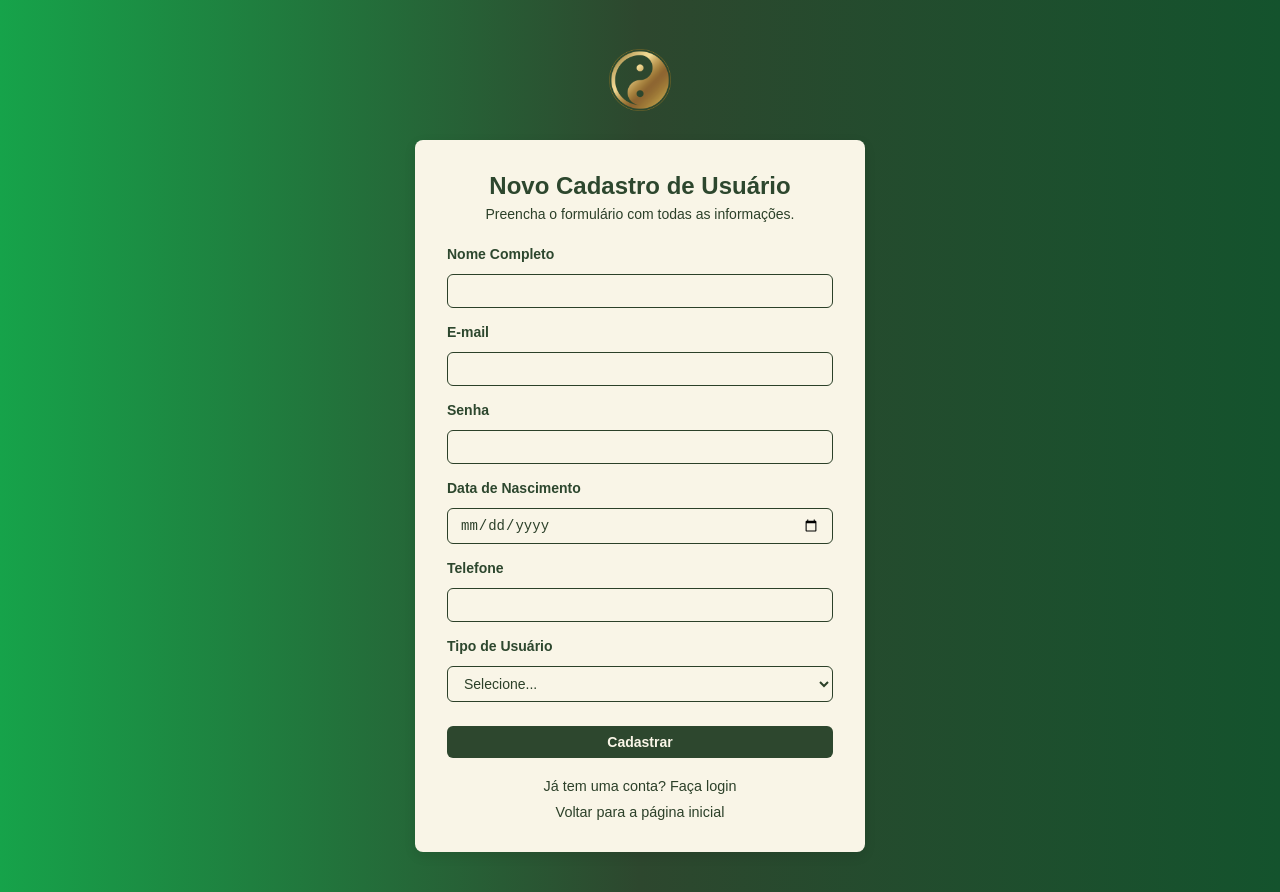
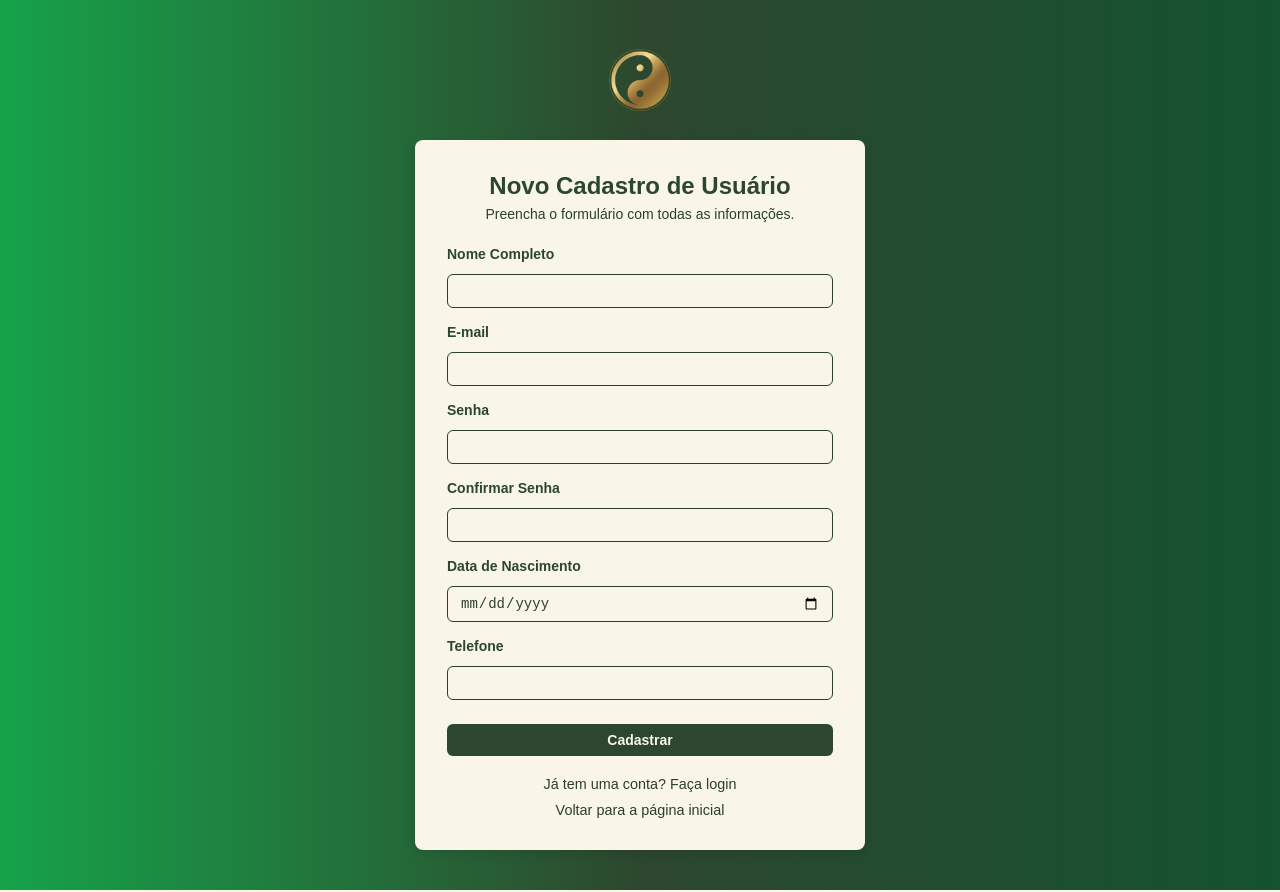
Before and after one commit to me-lucas-al/clinica-roberto-watanabe, a React (Vite) app in the folder frontend/: page /cadastro in a window 1280 px wide. Built offline with nearby package versions, Linux system fonts and the light colour scheme.

Commit message:
feat: connect login and register iin the api

```diff
--- a/frontend/src/pages/Cadastro/Cadastro.jsx
+++ b/frontend/src/pages/Cadastro/Cadastro.jsx
@@ -1,35 +1,45 @@
 import React from "react";
 import { useForm } from "react-hook-form";
-import { useNavigate } from "react-router-dom";
+import { useNavigate, Link } from "react-router-dom";
 import api from "../../api/api.js";
 import styles from "./cadastro.module.css";
 import logo from "../../assets/logo.png";
-import { Link } from "react-router-dom";
-import { toast } from "react-toastify"
+import { toast } from "react-toastify";
 
 export default function Cadastro() {
   const navigate = useNavigate();
   const {
     register,
     handleSubmit,
+    reset,
+    watch,
     formState: { errors },
   } = useForm();
 
+  const senhaDigitada = watch("senha", "");
+
   const onSubmit = async (data) => {
+    const { confirmarSenha: _confirmarSenha, ...dadosLimpos } = data; // _confirmarSenhanão será usada
+
+    const payload = {
+      ...dadosLimpos,
+      tipoUsuario: "cliente"
+    };
+
     try {
-      console.log('Dados do formulário:', data);
-      const response = await api.post("/api/register", data);
+      const response = await api.post("/api/register", payload);
 
       if (response.status === 201 && response.data.success) {
         toast.success("Usuário cadastrado com sucesso!");
-        setTimeout(() => { navigate("/login"); }, 2000);
+        reset();
+        navigate("/login");
       } else {
         toast.error("Erro ao tentar cadastrar.");
       }
     } catch (error) {
       console.error("Erro no cadastro:", error);
       if (error.response && error.response.status === 409) {
-        toast.error("E-mail já cadastrado. Tente outro e-mail.");
+        toast.error("E-mail já cadastrado. Tente outro email.");
       } else {
         toast.error("Erro ao tentar conectar. Verifique o servidor.");
       }
@@ -106,6 +116,27 @@ export default function Cadastro() {
             </div>
 
             <div className={styles.formGroup}>
+              <label className={styles.label} htmlFor="confirmarSenha">
+                Confirmar Senha
+              </label>
+              <input
+                className={styles.input}
+                id="confirmarSenha"
+                type="password"
+                {...register("confirmarSenha", {
+                  required: "Confirmação de senha é obrigatória",
+                  validate: (value) =>
+                    value === senhaDigitada || "As senhas não coincidem",
+                })}
+              />
+              {errors.confirmarSenha && (
+                <p style={{ color: "#ef4444", fontSize: "0.8rem" }}>
+                  {errors.confirmarSenha.message}
+                </p>
+              )}
+            </div>
+
+            <div className={styles.formGroup}>
               <label className={styles.label} htmlFor="dataNasc">
                 Data de Nascimento
               </label>
@@ -124,7 +155,6 @@ export default function Cadastro() {
               )}
             </div>
 
-            {/* telefone */}
             <div className={styles.formGroup}>
               <label className={styles.label} htmlFor="telefone">
                 Telefone
@@ -135,30 +165,6 @@ export default function Cadastro() {
                 type="tel"
                 {...register("telefone")}
               />
-            </div>
-
-            {/* tipoUsuario */}
-            <div className={styles.formGroup}>
-              <label className={styles.label} htmlFor="tipoUsuario">
-                Tipo de Usuário
-              </label>
-              <select
-                className={styles.select}
-                id="tipoUsuario"
-                {...register("tipoUsuario", {
-                  required: "Tipo de usuário é obrigatório",
-                })}
-              >
-                <option value="">Selecione...</option>
-                <option value="cliente">Cliente</option>
-                <option value="admin">Administrador</option>
-                <option value="terapeuta">Terapeuta</option>
-              </select>
-              {errors.tipoUsuario && (
-                <p style={{ color: "#ef4444", fontSize: "0.8rem" }}>
-                  {errors.tipoUsuario.message}
-                </p>
-              )}
             </div>
           </div>
 
--- a/frontend/src/pages/Login/Login.jsx
+++ b/frontend/src/pages/Login/Login.jsx
@@ -1,40 +1,45 @@
-import React from 'react';
-import { useForm } from 'react-hook-form';
-import { useNavigate, Link } from 'react-router-dom';
-import api from '../../api/api.js';
-import styles from './login.module.css';
-import logo from '../../assets/logo.png';
-import { X } from 'lucide-react';
-import { toast } from 'react-toastify';
+import React from "react";
+import { useForm } from "react-hook-form";
+import { useNavigate, Link } from "react-router-dom";
+import api from "../../api/api.js";
+import styles from "./login.module.css";
+import logo from "../../assets/logo.png";
+import { toast } from "react-toastify";
+import { useUser } from '../../context/user-context.jsx';
 
 export default function Login() {
   const navigate = useNavigate();
-  const { register, handleSubmit, formState: { errors } } = useForm();
+  const { login } = useUser();
+  const {
+    register,
+    handleSubmit,
+    reset,
+    formState: { errors },
+  } = useForm();
 
   const onSubmit = async (data) => {
-    console.log('Dados do formulário:', data);
     try {
-      const response = await api.post('/api/login', data);
+      const response = await api.post("/api/login", data);
 
       if (response.status === 200 && response.data.success) {
-        toast.success('Login realizado com sucesso!');
-        setTimeout(() => { navigate("/dashboard"); }, 2000);
+        console.log(response.data);
+        login(response.data.user);
+        toast.success("Login realizado com sucesso!");
+        reset();
+        navigate("/");
       } else {
-        toast.error('Credenciais inválidas.');
+        toast.error("Credenciais inválidas.");
       }
     } catch (error) {
-      console.error('Erro no login:', error);
-      toast.error('Erro ao tentar conectar. Verifique o servidor.');
+      console.error("Erro no login:", error);
+      toast.error("Erro ao tentar conectar. Verifique o servidor.");
     }
   };
 
   return (
     <div className={`header-gradient ${styles.loginWrapper}`}>
-
-        <img src={logo} alt="Logo Roberto Watanabe" className={styles.logo} />
+      <img src={logo} alt="Logo Roberto Watanabe" className={styles.logo} />
       <div className={styles.loginBox}>
-
-
         <form onSubmit={handleSubmit(onSubmit)}>
           <div>
             <h2 className={styles.title}>Login</h2>
@@ -55,7 +60,11 @@ export default function Login() {
                 type="email"
                 {...register("email", { required: "E-mail é obrigatório" })}
               />
-              {errors.email && <p style={{ color: '#ef4444', fontSize: '0.8rem' }}>{errors.email.message}</p>}
+              {errors.email && (
+                <p style={{ color: "#ef4444", fontSize: "0.8rem" }}>
+                  {errors.email.message}
+                </p>
+              )}
             </div>
 
             {/* Campo Senha */}
@@ -69,32 +78,27 @@ export default function Login() {
                 type="password"
                 {...register("senha", { required: "Senha é obrigatória" })}
               />
-              {errors.password && <p style={{ color: '#ef4444', fontSize: '0.8rem' }}>{errors.password.message}</p>}
+              {errors.password && (
+                <p style={{ color: "#ef4444", fontSize: "0.8rem" }}>
+                  {errors.password.message}
+                </p>
+              )}
             </div>
           </div>
 
           <div className={styles.modalFooter}>
-            <button
-              type="submit"
-              className={`${styles.buttonPrimary}`}
-            >
+            <button type="submit" className={`${styles.buttonPrimary}`}>
               Entrar
             </button>
           </div>
 
           {/* Nova seção de links */}
           <div className={styles.linkWrapper}>
-            <Link
-              to="/cadastro"
-              className={styles.textLink}
-            >
+            <Link to="/cadastro" className={styles.textLink}>
               Não tem uma conta? Cadastre-se
             </Link>
 
-            <a
-              onClick={() => navigate("/")}
-              className={styles.textLink}
-            >
+            <a onClick={() => navigate("/")} className={styles.textLink}>
               Voltar para a página inicial
             </a>
           </div>
```
